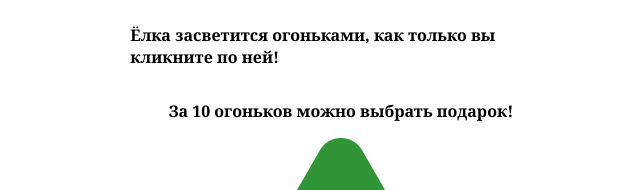
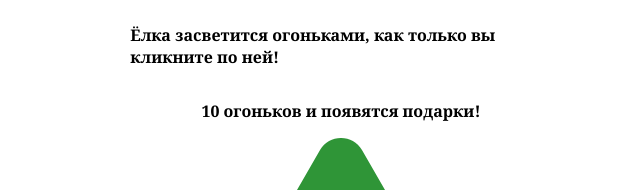
Before and after one commit to zabalueva/react_first, a React (Create React App) app: page / in a window 1280 px wide. Shown: the top 190 px of the page, without its empty margins (299-939 px from the left). Built offline with nearby package versions, Linux system fonts and the light colour scheme.

Commit message:
Remove scroll (width 100vw)

```diff
--- a/src/components/App/App.js
+++ b/src/components/App/App.js
@@ -13,7 +13,7 @@ function App() {
       [...circles,
       { coordX: e.pageX, coordY: e.pageY, id: circles.length }
       ]
-    );
+    )
   }
 
   return (
@@ -21,7 +21,7 @@ function App() {
       <div className="wrap">
 
         <p className='description'>Ёлка засветится огоньками, как только вы кликните по ней!</p>
-        <p className='description'> За 10 огоньков можно выбрать подарок!</p>
+        <p className='description'> 10 огоньков и появятся подарки!</p>
         <img src={tree} alt="XMastree" className="XMasTree" onClick={addCircle}></img>
 
         {(circles.length >= 10) &&
--- a/src/components/App/app.css
+++ b/src/components/App/app.css
@@ -1,3 +1,8 @@
+html {
+    width: 100vw;
+    overflow-x: hidden;
+}
+
 .wrap {
     display: grid;
     grid-template-columns: repeat(3, 1fr);
```
Also changed, not shown: src/components/Gifts/Gifts.js (line endings or trailing spaces), 1 other file (tests, documents, lock files or other folders).
